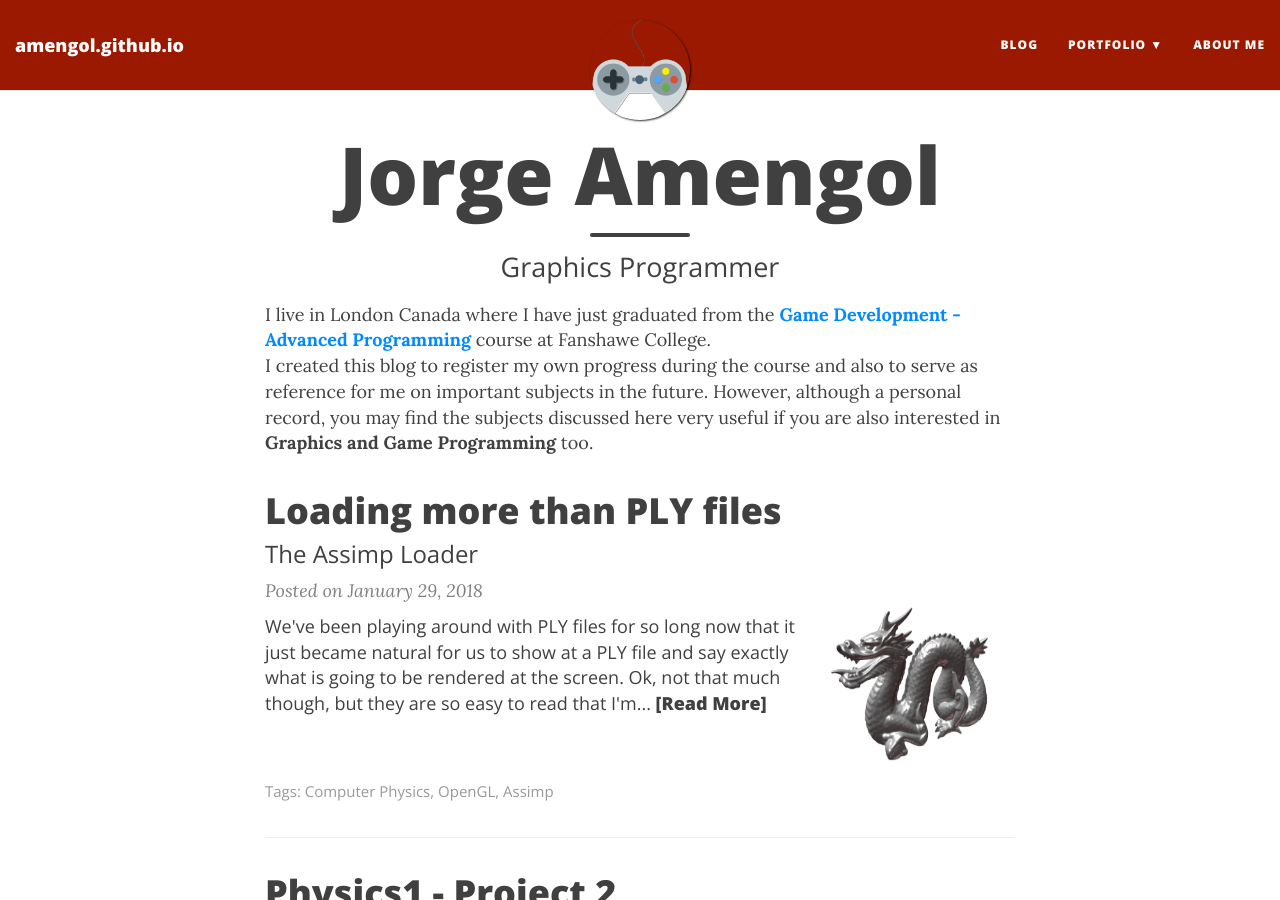
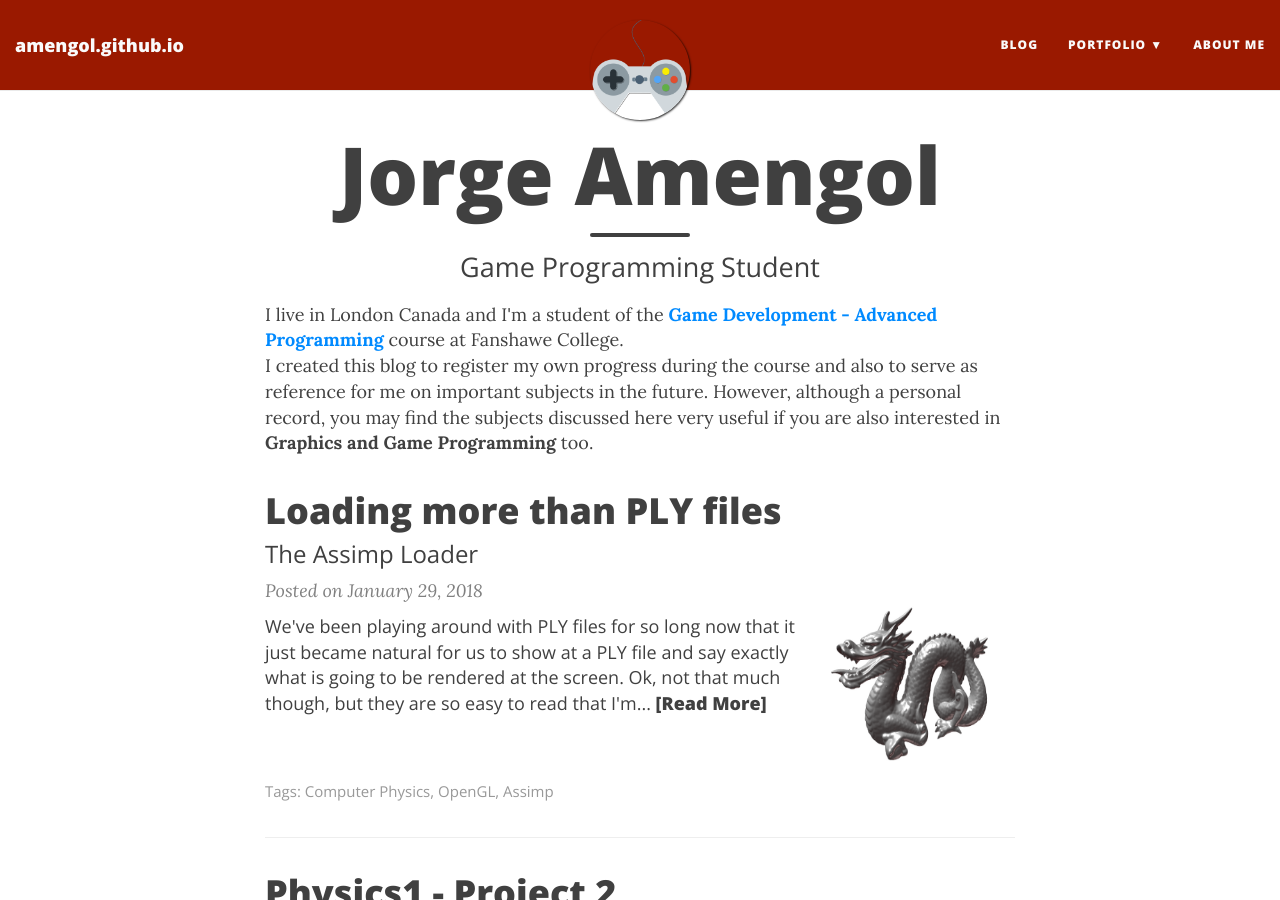
Before and after one commit to amengol/amengol.github.io, a Jekyll site: the page built from index.html, in a window 1280 px wide and 900 px high. Built offline with Jekyll 4.4.1, drawn with Linux system fonts in a browser that asks for light colours; nearby versions of some CDN libraries; the list of posts is cut into pages by our own code.

Commit message:
Change headlines again

```diff
--- a/_config.yml
+++ b/_config.yml
@@ -17,7 +17,7 @@ baseurl: ""
 title: amengol.github.io
 
 # Short description of your site
-description: Graphics Programmer
+description: Game Programming Student
 
 # --- Navigation bar options --- #
 
--- a/index.html
+++ b/index.html
@@ -1,11 +1,11 @@
 ---
 layout: page
 title: Jorge Amengol
-subtitle: Graphics Programmer
+subtitle: Game Programming Student
 use-site-title: true
 ---
 
-<div>I live in London Canada where I have just graduated from the
+<div>I live in London Canada and I'm a student of the
 <b><a href="https://www.fanshawec.ca/programs-and-courses/program/gdp1-game-development-advanced-programming/next-year" target="_blank">Game Development - Advanced Programming</a></b> course at Fanshawe College.
 <div>I created this blog to register my own progress during the course and also to serve as reference for me on important subjects in the future. However, although a personal record, you may find the subjects discussed here very useful if you are also interested in <b>Graphics and Game Programming</b> too.</div>
 
```
